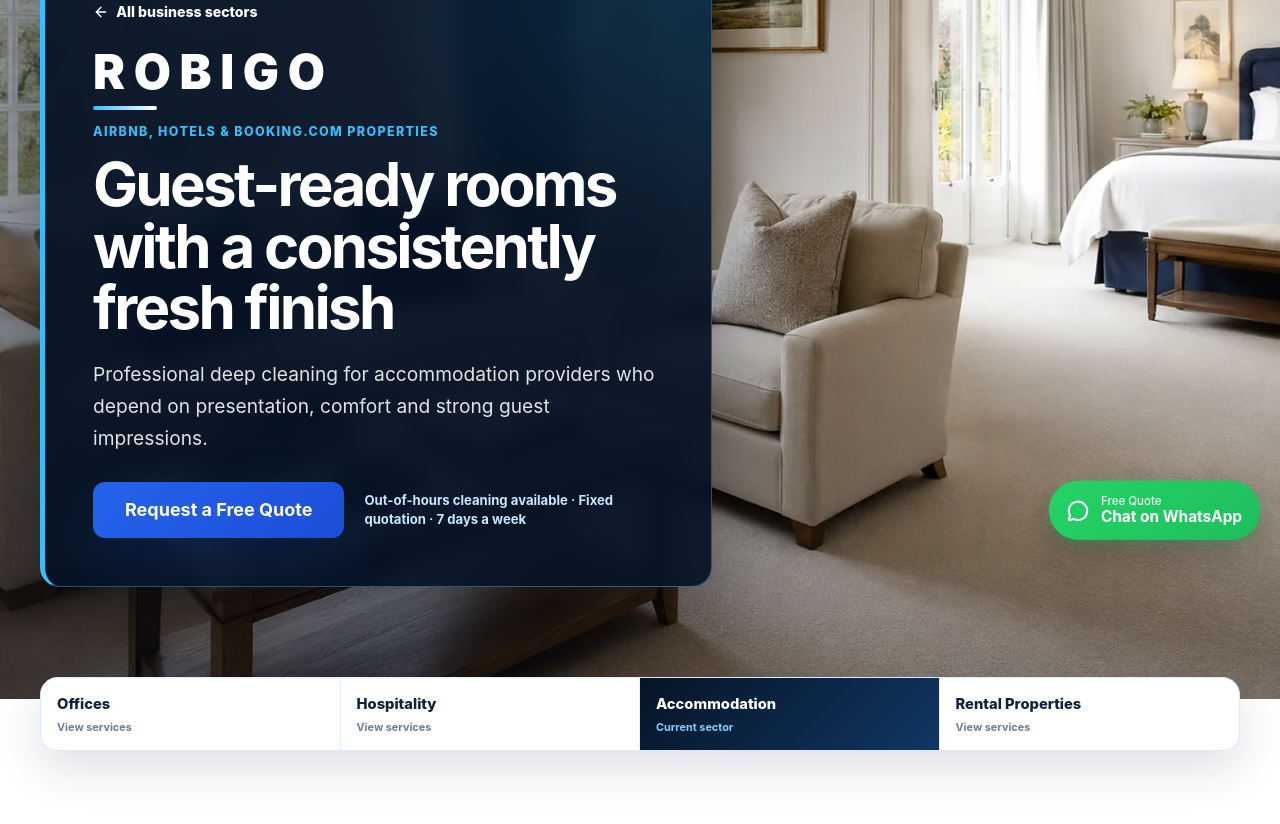
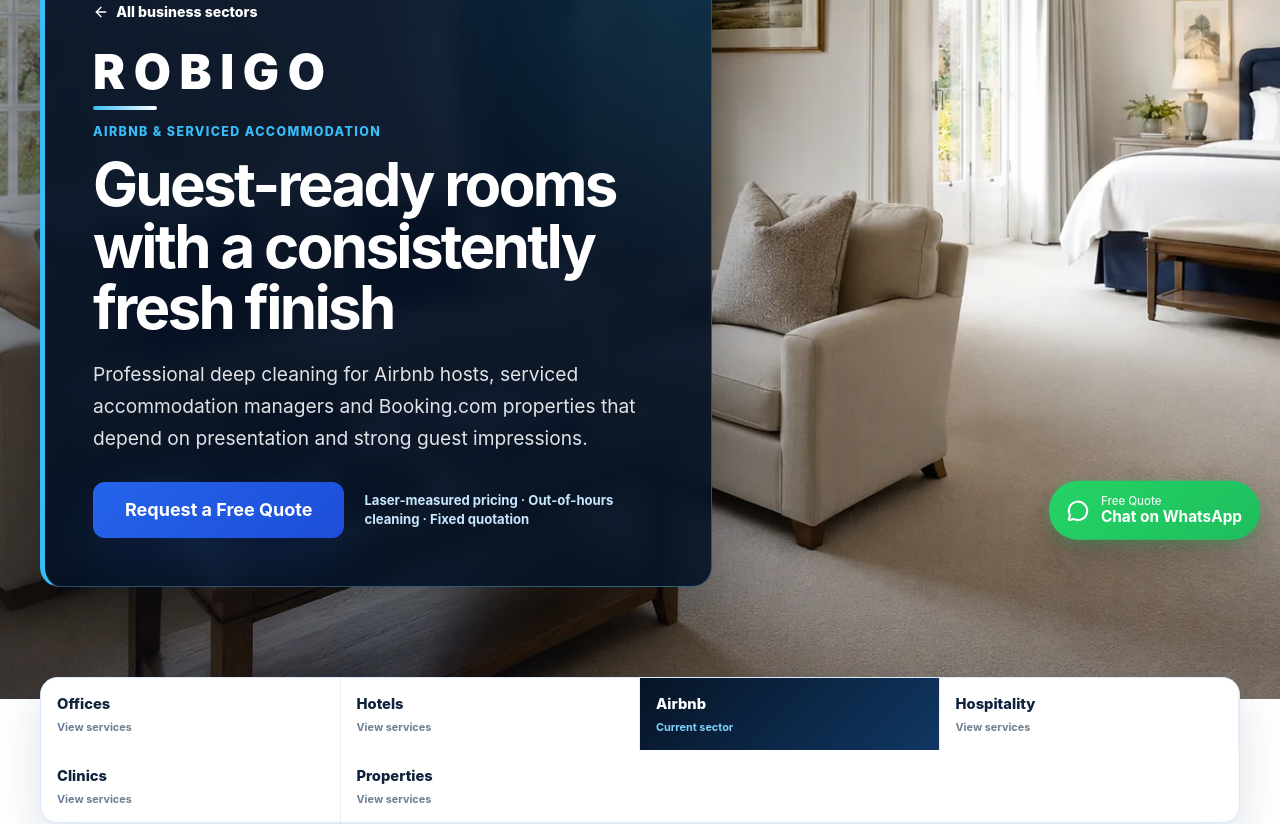
Before and after one commit to Robigo1977/ROBIGO-V5, a React (Vite) app: page /business/accommodation in a window 1280 px wide. Shown: the part 240-1064 px from the top of the page. Built offline with nearby package versions, Linux system fonts and the light colour scheme.

Commit message:
Add hotel and clinic commercial sector pages

```diff
--- a/src/pages/CommercialSectorPage.tsx
+++ b/src/pages/CommercialSectorPage.tsx
@@ -3,7 +3,9 @@ import {
   CalendarClock,
   CheckCircle2,
   MessageCircle,
+  Ruler,
   ShieldCheck,
+  Sparkles,
 } from "lucide-react";
 import { Navigate, useParams } from "react-router-dom";
 
@@ -28,13 +30,22 @@ type Sector = {
   pricing: string;
   faqs: { question: string; answer: string }[];
   whatsapp: string;
+  spotlight?: {
+    eyebrow: string;
+    title: string;
+    text: string;
+    points: string[];
+    callout: string;
+  };
 };
 
 const sectorLinks = [
   { slug: "offices", label: "Offices" },
+  { slug: "hotels", label: "Hotels" },
+  { slug: "accommodation", label: "Airbnb" },
   { slug: "hospitality", label: "Hospitality" },
-  { slug: "accommodation", label: "Accommodation" },
-  { slug: "rental-properties", label: "Rental Properties" },
+  { slug: "clinics", label: "Clinics" },
+  { slug: "rental-properties", label: "Properties" },
 ];
 
 const sectors: Record<string, Sector> = {
@@ -53,7 +64,7 @@ const sectors: Record<string, Sector> = {
       "Meeting-room chairs, desk chairs and reception seating",
       "Reception carpets, entrance areas and communal spaces",
       "Chemical-free dry-steam cleaning for suitable sealed hard floors",
-      "Laser measurement for accurate large-area carpet quotations",
+      "Laser measurement for accurate carpet and dry-steam floor quotations",
       "A final inspection before the work is signed off",
     ],
     results: [
@@ -64,7 +75,7 @@ const sectors: Record<string, Sector> = {
     scheduling:
       "We clean outside your opening hours, including early mornings, evenings and agreed weekend appointments, to reduce disruption to staff, visitors and normal working hours.",
     pricing:
-      "Commercial carpets start from £1.80/m² for areas of 100 m² or more. Upholstered chairs start from £8 each for bookings of 10 or more. Regular office-building plans receive a tailored fixed quotation.",
+      "Commercial carpets start from £1.80/m² for areas of 100 m² or more. Upholstered chairs start from £8 each for bookings of 10 or more. Carpet and suitable dry-steam floor areas are laser measured before the final quotation.",
     faqs: [
       {
         question: "Can you clean outside our office hours?",
@@ -72,9 +83,9 @@ const sectors: Record<string, Sector> = {
           "Yes. Early-morning, evening and agreed weekend appointments are available to minimise disruption to staff, visitors and normal working hours.",
       },
       {
-        question: "Can several office areas be included in one quotation?",
+        question: "How are floor areas measured?",
         answer:
-          "Yes. Carpets, reception seating, meeting-room chairs and suitable sealed hard floors can be assessed together and included in one clear fixed quotation.",
+          "Carpeted areas and suitable hard-floor areas selected for dry-steam cleaning are measured with professional laser equipment, so the quotation reflects the area actually being cleaned.",
       },
       {
         question: "Do you offer regular office-building cleaning plans?",
@@ -85,8 +96,114 @@ const sectors: Record<string, Sector> = {
     whatsapp:
       "Hi ROBIGO, I'd like a quotation for an office or office building.",
   },
+  hotels: {
+    eyebrow: "PROFESSIONAL HOTEL DEEP CLEANING",
+    title: "When surface cleaning is no longer enough",
+    description:
+      "Professional carpet, upholstery, mattress and chemical-free dry-steam cleaning for hotels that need more than a routine surface clean.",
+    image: "/images/commercial/commercial-airbnb.webp",
+    imageAlt: "Fresh premium hotel guest room prepared for guests",
+    idealFor:
+      "Independent hotels, boutique hotels, larger accommodation sites, guest rooms, corridors, receptions, lounges and other shared hotel areas.",
+    included: [
+      "Guest-room and corridor carpet cleaning",
+      "Mattresses, headboards, armchairs and bedroom seating",
+      "Reception sofas, lounge furniture and upholstered chairs",
+      "Chemical-free dry-steam cleaning for suitable sealed hard floors",
+      "Detailed treatment for grout lines and selected hard surfaces",
+      "Laser-measured carpet and dry-steam floor areas",
+      "One-off, seasonal and recurring deep-clean plans",
+    ],
+    results: [
+      "Guest-facing spaces that look and feel better cared for",
+      "A deeper clean where routine surface cleaning is no longer enough",
+      "Planned work around quieter periods with minimal guest disruption",
+    ],
+    scheduling:
+      "Appointments can be planned around quieter occupancy periods, room availability, maintenance days, evenings and agreed weekends to minimise disruption to guests and staff.",
+    pricing:
+      "Large carpet areas start from £1.80/m² at 100 m² or more. Suitable hard-floor dry-steam cleaning is £2.50/m² with a £50 minimum. Standard upholstery and mattresses are quoted by item, while larger fitted surfaces are assessed individually.",
+    spotlight: {
+      eyebrow: "PROFESSIONAL KÄRCHER SG 4/4 DRY-STEAM TECHNOLOGY",
+      title: "Do not replace it before ROBIGO has inspected it",
+      text:
+        "Over time, deeply embedded dirt and residue can build up in grout lines, textured flooring and frequently used hotel surfaces. Routine wiping may improve the appearance temporarily, but it may no longer reach the contamination held deeper within the surface.",
+      points: [
+        "Chemical-free deep cleaning on suitable sealed hard surfaces",
+        "Helps reduce up to 99.9% of bacteria on suitable tested hard surfaces when the correct method is used",
+        "Ideal where grout lines or textured flooring appear permanently discoloured",
+        "Every material is inspected before treatment for safety and suitability",
+      ],
+      callout: "Before replacing tired-looking flooring or surfaces, let ROBIGO inspect whether professional dry steam can give them a cleaner, fresher appearance.",
+    },
+    faqs: [
+      {
+        question: "Can cleaning be arranged around hotel occupancy?",
+        answer:
+          "Yes. Work can be coordinated around quieter periods, available rooms, maintenance days, evenings and agreed weekends.",
+      },
+      {
+        question: "Is all hotel cleaning chemical-free?",
+        answer:
+          "No. Chemical-free cleaning applies specifically to our professional dry-steam service on suitable hard surfaces. Carpet, upholstery and mattress methods are selected separately according to the material and condition.",
+      },
+      {
+        question: "How do you calculate the quotation?",
+        answer:
+          "Carpeted areas and suitable hard-floor areas selected for dry-steam cleaning are laser measured. Standard upholstery and mattresses are priced by item, while larger fitted upholstery is assessed individually.",
+      },
+    ],
+    whatsapp: "Hi ROBIGO, I'd like a quotation for a hotel.",
+  },
+  accommodation: {
+    eyebrow: "AIRBNB & SERVICED ACCOMMODATION",
+    title: "Guest-ready rooms with a consistently fresh finish",
+    description:
+      "Professional deep cleaning for Airbnb hosts, serviced accommodation managers and Booking.com properties that depend on presentation and strong guest impressions.",
+    image: "/images/commercial/commercial-airbnb.webp",
+    imageAlt: "Premium guest-ready Airbnb and serviced accommodation",
+    idealFor:
+      "Airbnb hosts, serviced accommodation, short-stay properties and accommodation listed through Booking.com or similar platforms.",
+    included: [
+      "Bedroom and communal-area carpet cleaning",
+      "Sofas, armchairs, headboards and bedroom seating",
+      "Professional mattress cleaning",
+      "Rugs and upholstered guest-area furniture",
+      "Chemical-free dry steam for suitable sealed hard floors",
+      "Scheduled deep cleans between busy booking periods",
+      "Clear fixed quotations for repeat accommodation work",
+    ],
+    results: [
+      "Guest-ready rooms with a more cared-for appearance",
+      "Fresher mattresses, carpets and upholstered furniture",
+      "Reliable deep-clean support around your booking calendar",
+    ],
+    scheduling:
+      "Appointments can be coordinated around check-out, check-in, quieter booking periods and planned property-maintenance days.",
+    pricing:
+      "Accommodation packages are quoted according to room count and the items being cleaned. Carpet and suitable dry-steam floor areas are laser measured, while upholstery and mattresses are clearly quoted by item.",
+    faqs: [
+      {
+        question: "Can cleaning be arranged around check-in times?",
+        answer:
+          "Yes. Appointments can be coordinated around check-out, check-in, quieter booking periods and planned property-maintenance days.",
+      },
+      {
+        question: "Can you clean mattresses and bedroom upholstery?",
+        answer:
+          "Yes. Mattresses, headboards, bedroom chairs, sofas, rugs and carpets can be included according to the needs of each property.",
+      },
+      {
+        question: "Do you offer repeat-property or regular plans?",
+        answer:
+          "Yes. Hosts and accommodation managers can request a tailored plan for repeat deep cleans across one or several properties.",
+      },
+    ],
+    whatsapp:
+      "Hi ROBIGO, I'd like a quotation for an Airbnb or serviced accommodation property.",
+  },
   hospitality: {
-    eyebrow: "BARS, RESTAURANTS & HOSPITALITY",
+    eyebrow: "RESTAURANTS, PUBS & CAFÉS",
     title: "Guest-facing spaces that look cared for",
     description:
       "Detailed cleaning for the carpets, upholstered chairs, booths and banquettes your customers see and use throughout every service.",
@@ -100,7 +217,7 @@ const sectors: Record<string, Sector> = {
       "Carpets, entrance areas and customer walkways",
       "Chemical-free dry steam for suitable sealed hard floors",
       "Reception sofas and waiting-area furniture",
-      "Targeted treatment following a fabric and stain inspection",
+      "Laser-measured carpet and dry-steam floor areas",
       "A final presentation check before reopening",
     ],
     results: [
@@ -111,7 +228,7 @@ const sectors: Record<string, Sector> = {
     scheduling:
       "Out-of-hours cleaning is available before opening, after closing or on agreed quieter days, helping your venue stay presentation-ready without cleaning around guests.",
     pricing:
-      "Upholstered chairs start from £8 each for 10 or more. Reception sofas start from £49. Large carpet areas start from £1.80/m² at 100 m² or more. Fixed recurring plans are quoted individually.",
+      "Upholstered chairs start from £8 each for 10 or more. Reception sofas start from £49. Large carpet areas start from £1.80/m² at 100 m² or more. Carpet and dry-steam floor areas are laser measured.",
     faqs: [
       {
         question: "Can you clean after the venue closes?",
@@ -130,54 +247,67 @@ const sectors: Record<string, Sector> = {
       },
     ],
     whatsapp:
-      "Hi ROBIGO, I'd like a quotation for a restaurant, bar or hospitality venue.",
+      "Hi ROBIGO, I'd like a quotation for a restaurant, pub or café.",
   },
-  accommodation: {
-    eyebrow: "AIRBNB, HOTELS & BOOKING.COM PROPERTIES",
-    title: "Guest-ready rooms with a consistently fresh finish",
+  clinics: {
+    eyebrow: "PRIVATE CLINICS & DENTAL PRACTICES",
+    title: "Where appearance matters — but hygiene matters even more",
     description:
-      "Professional deep cleaning for accommodation providers who depend on presentation, comfort and strong guest impressions.",
-    image: "/images/commercial/commercial-airbnb.webp",
-    imageAlt: "Premium guest-ready Airbnb and hotel accommodation",
+      "Professional carpet, upholstery and chemical-free dry-steam cleaning for private clinics, dental practices and healthcare premises in Winchester.",
+    image: "/images/commercial/commercial-office-hero.webp",
+    imageAlt: "Clean professional private clinic reception environment",
     idealFor:
-      "Airbnb hosts, boutique hotels, B&Bs, serviced accommodation and properties listed through Booking.com or similar platforms.",
+      "Private clinics, dental practices, consultation rooms, treatment premises, reception areas, waiting rooms and other hygiene-focused professional environments.",
     included: [
-      "Bedroom and communal-area carpet cleaning",
-      "Sofas, armchairs, headboards and bedroom seating",
-      "Professional mattress cleaning",
-      "Rugs and upholstered guest-area furniture",
+      "Reception carpets and high-traffic waiting areas",
+      "Waiting-room chairs, sofas and upholstered seating",
       "Chemical-free dry steam for suitable sealed hard floors",
-      "Scheduled deep cleans between busy booking periods",
-      "Clear fixed quotations for repeat accommodation work",
+      "Selected high-touch hard surfaces after suitability inspection",
+      "Laser-measured carpet and dry-steam floor areas",
+      "Evening and agreed weekend appointments",
+      "Clear one-off or recurring commercial quotations",
     ],
     results: [
-      "Guest-ready rooms with a more cared-for appearance",
-      "Fresher mattresses, carpets and upholstered furniture",
-      "Reliable deep-clean support around your booking calendar",
+      "A visibly cleaner and more professionally maintained environment",
+      "Chemical-free hygienic treatment for suitable hard surfaces",
+      "Work planned to minimise disruption to patients and staff",
     ],
     scheduling:
-      "Out-of-hours appointments can be coordinated around check-in windows, quieter booking periods and planned property-maintenance days.",
+      "Cleaning can be arranged after appointments, during closed periods, in the evening or on agreed weekends so treatment schedules and patient access are not interrupted.",
     pricing:
-      "Accommodation packages are quoted according to room count and the items being cleaned. Carpet, upholstery, mattress and repeat-property work can be combined into one clear fixed quotation.",
+      "Carpeted areas and suitable hard-floor areas selected for dry-steam cleaning are laser measured. Upholstered waiting-room seating is quoted by item, and recurring clinic plans receive a tailored fixed quotation.",
+    spotlight: {
+      eyebrow: "CHEMICAL-FREE HYGIENIC DRY-STEAM CLEANING",
+      title: "A deeper standard for hygiene-focused premises",
+      text:
+        "Our professional Kärcher SG 4/4 dry-steam system does more than leave suitable hard surfaces looking cleaner. When the correct treatment method is used, it supports chemical-free hygienic cleaning in premises where patient confidence and careful presentation are essential.",
+      points: [
+        "Helps reduce up to 99.9% of bacteria on suitable tested hard surfaces",
+        "No chemical cleaning products used during the suitable dry-steam treatment",
+        "Suitable for selected sealed floors and hard surfaces after inspection",
+        "Not a replacement for regulated clinical sterilisation or infection-control procedures",
+      ],
+      callout: "Professional appearance. Measurable fairness. A higher standard of hygiene.",
+    },
     faqs: [
       {
-        question: "Can cleaning be arranged around check-in times?",
+        question: "Is dry-steam cleaning suitable for every clinical surface?",
         answer:
-          "Yes. Appointments can be coordinated around check-out, check-in, quieter booking periods and planned property-maintenance days.",
+          "No. Every surface is inspected first. Dry steam is used only where the material, finish and manufacturer guidance make the treatment suitable.",
       },
       {
-        question: "Can you clean mattresses and bedroom upholstery?",
+        question: "Does this replace clinical sterilisation procedures?",
         answer:
-          "Yes. Mattresses, headboards, bedroom chairs, sofas, rugs and carpets can be included according to the needs of each property.",
+          "No. ROBIGO provides professional environmental cleaning. It does not replace regulated sterilisation, instrument decontamination or a clinic's required infection-control procedures.",
       },
       {
-        question: "Do you offer repeat-property or regular plans?",
+        question: "Can you work outside patient hours?",
         answer:
-          "Yes. Hosts and accommodation managers can request a tailored plan for repeat deep cleans across one or several properties.",
+          "Yes. Evening, closed-period and agreed weekend appointments can be arranged to minimise disruption to patients and staff.",
       },
     ],
     whatsapp:
-      "Hi ROBIGO, I'd like a quotation for an Airbnb, hotel or Booking.com property.",
+      "Hi ROBIGO, I'd like a quotation for a private clinic or dental practice.",
   },
   "rental-properties": {
     eyebrow: "RENTAL & TENANCY PROPERTIES",
@@ -194,7 +324,7 @@ const sectors: Record<string, Sector> = {
       "Mattress cleaning in furnished rental properties",
       "Move-in and move-out deep-clean support",
       "Chemical-free dry steam for suitable sealed tile and hard floors",
-      "Suitable sealed parquet only after a careful surface inspection",
+      "Laser-measured carpet and dry-steam floor areas",
     ],
     results: [
       "A fresher property for photographs, viewings or handover",
@@ -204,7 +334,7 @@ const sectors: Record<string, Sector> = {
     scheduling:
       "Out-of-hours cleaning can be coordinated with landlords, tenants or agents around key collection, inventory appointments and tenancy handover dates.",
     pricing:
-      "Minimum booking is £60. Carpets are laser measured for accurate area pricing. Upholstery, mattresses and suitable hard-floor dry-steam cleaning can be combined into one fixed property quotation.",
+      "Minimum booking is £60. Carpeted areas and suitable dry-steam floor areas are laser measured. Upholstery and mattresses can be combined into one fixed property quotation.",
     faqs: [
       {
         question: "Can you coordinate access with an agent or landlord?",
@@ -275,7 +405,7 @@ export default function CommercialSectorPage() {
                 Request a Free Quote
               </Button>
               <small>
-                Out-of-hours cleaning available · Fixed quotation · 7 days a week
+                Laser-measured pricing · Out-of-hours cleaning · Fixed quotation
               </small>
             </div>
           </div>
@@ -320,6 +450,32 @@ export default function CommercialSectorPage() {
           </div>
         </Container>
       </section>
+
+      {sector.spotlight && (
+        <section className={`${styles.section} ${styles.valueSection}`}>
+          <Container>
+            <div className={styles.valueGrid}>
+              <article>
+                <Sparkles aria-hidden="true" />
+                <p>{sector.spotlight.eyebrow}</p>
+                <h2>{sector.spotlight.title}</h2>
+                <span>{sector.spotlight.text}</span>
+              </article>
+
+              <article>
+                <ShieldCheck aria-hidden="true" />
+                <p>WHY IT MATTERS</p>
+                <ul>
+                  {sector.spotlight.points.map((point) => (
+                    <li key={point}>{point}</li>
+                  ))}
+                </ul>
+                <strong>{sector.spotlight.callout}</strong>
+              </article>
+            </div>
+          </Container>
+        </section>
+      )}
 
       <section className={`${styles.section} ${styles.valueSection}`}>
         <Container>
@@ -367,10 +523,10 @@ export default function CommercialSectorPage() {
       <section className={styles.quote}>
         <Container>
           <div className={styles.quoteCard}>
-            <MessageCircle aria-hidden="true" />
+            <Ruler aria-hidden="true" />
             <div>
-              <p>CLEAR COMMERCIAL PRICING</p>
-              <h2>Know what is included before work begins</h2>
+              <p>LASER-MEASURED COMMERCIAL PRICING</p>
+              <h2>Pay for the area we actually clean</h2>
               <span>{sector.pricing}</span>
             </div>
             <Button
```
